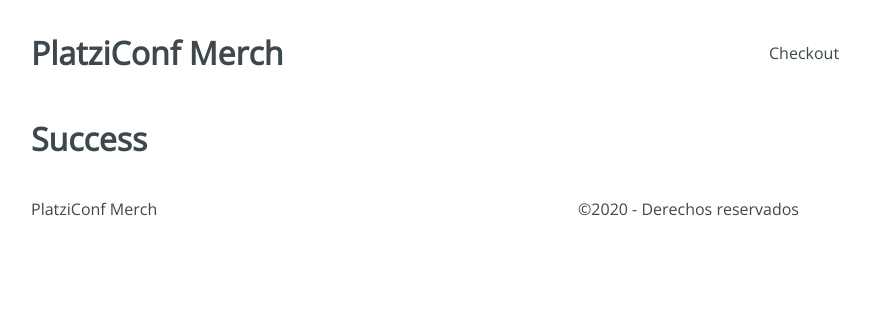
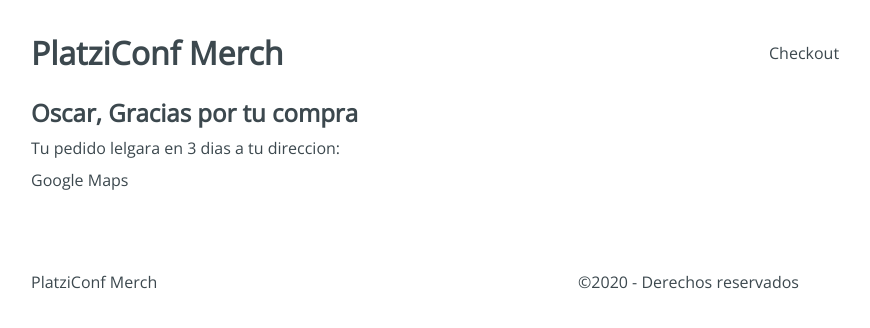
Before and after one commit to Cristhho/platzi-conf-merch, a React app: page /checkout/success in a window 1280 px wide. Shown: the top 328 px of the page, without its empty margins (225-1095 px from the left). Built offline with nearby package versions, Linux system fonts and the light colour scheme.

Commit message:
payment, success containers

```diff
--- a/src/containers/Payment.jsx
+++ b/src/containers/Payment.jsx
@@ -1,8 +1,18 @@
 import React from 'react'
+
+import '../styles/components/Payment.css';
 
 const Payment = () => {
   return (
-    <h1>Payment</h1>
+    <div className="Payment">
+      <div className="Payment-content">
+        <h3>Resument del pedido:</h3>
+        <div className="Payment-button">
+          Boton de pago con Paypal
+        </div>
+      </div>
+      <div />
+    </div>
   )
 }
 
--- a/src/containers/Success.jsx
+++ b/src/containers/Success.jsx
@@ -1,8 +1,18 @@
 import React from 'react'
+
+import '../styles/components/Success.css';
 
 const Success = () => {
   return (
-    <h1>Success</h1>
+    <div className="Success">
+      <div className="Success-content">
+        <h2>Oscar, Gracias por tu compra</h2>
+        <span>Tu pedido lelgara en 3 dias a tu direccion:</span>
+        <div className="Success-map">
+          Google Maps
+        </div>
+      </div>
+    </div>
   )
 }
 
```
